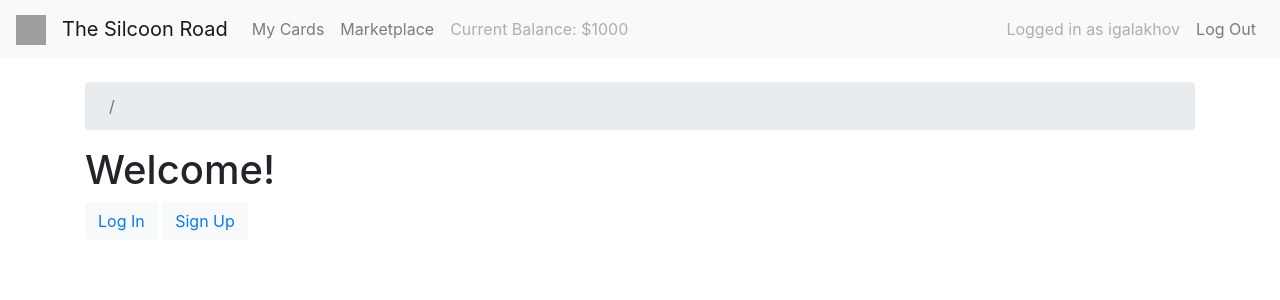
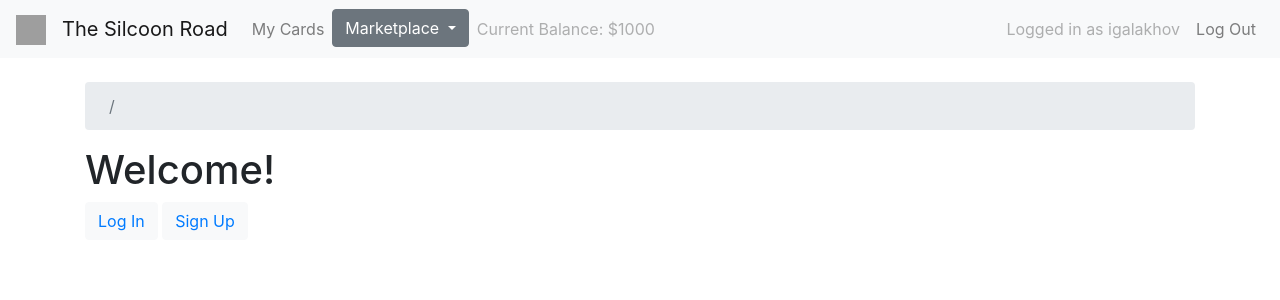
Before and after one commit to jiosephlee/Pokemon-Card-Trading-App, a Flask app: page / in a window 1280 px wide. Shown: the top 300 px of the page. Run offline with Flask 2, Linux system fonts and the light colour scheme; a user stored in the database is signed in; parts of the project's set-up code (start-up, migrations or seed data) failed here and were passed over; some libraries are stand-ins or nearby versions; grey boxes are pictures that could not be loaded.

Commit message:
drop down

```diff
--- a/app/templates/_base.html
+++ b/app/templates/_base.html
@@ -32,7 +32,15 @@
                     <a class="nav-link" href="{{ url_for('user.mycards') }}">My Cards</a>
                 </li>
                 <li class="nav-item">
-                    <a class="nav-link" href="{{ url_for('user.marketplace') }}">Marketplace</a>
+                  <div class="dropdown">
+                      <button class="btn btn-secondary dropdown-toggle" type="button" id="dropdownMenuButton" data-toggle="dropdown" aria-haspopup="true" aria-expanded="false">
+                          Marketplace
+                      </button>
+                      <div class="dropdown-menu" aria-labelledby="dropdownMenuButton">
+                          <a class="dropdown-item" href="{{url_for('buy_page')}}">Buy</a>
+                          <a class="dropdown-item" href="{{url_for('trade_page')}}">Trade</a>
+                      </div>
+                  </div>
                 </li>
                 <li class="nav-item">
                     <a class="nav-link disabled">Current Balance: ${{ current_user.balance }}</a>
```
Also changed, not shown: app/routes/user.py (+7 -4 lines), app/templates/packs.html (added, +11 -0 lines), app/templates/buy.html (renamed from app/templates/marketplace.html).
